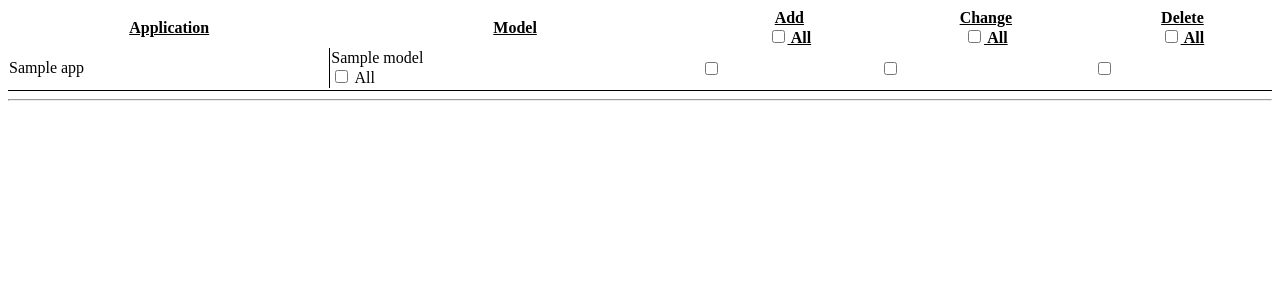
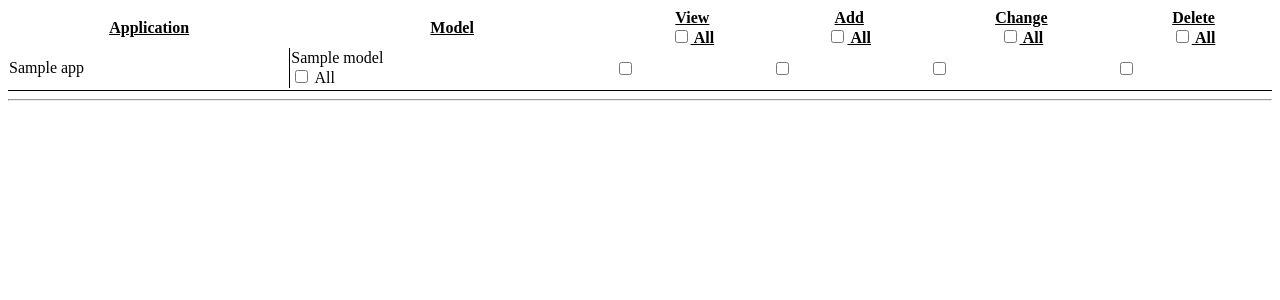
Before and after one commit to RamezIssac/django-tabular-permissions, a Django app: template tabular_permissions/templates/tabular_permissions/admin/tabular_permissions.html in a window 1280 px wide. Shown: the top 300 px of the page. Run offline with Django 3.2, Linux system fonts and the light colour scheme; the template is opened without the code that fills it: most values are stand-ins (such as "Sample title", 1, 10 or a date in 2020).

Commit message:
Add support of the view permissions from Django 2.1

```diff
--- a/tabular_permissions/static/tabular_permissions/tabular_permissions.js
+++ b/tabular_permissions/static/tabular_permissions/tabular_permissions.js
@@ -1,6 +1,12 @@
     (function($){
         $(document).ready(function () {
         $(".related-widget-wrapper:has(table)").addClass('related-widget-wrapper-user-permissions');
+        $('#perm_view_select_all').on('change', function () {
+            var state = $(this).prop('checked');
+            $('#tabular_permissions').find('tr td.view').find('input').each(function (i, e) {
+                $(e).prop('checked', state)
+            })
+        });
         $('#perm_add_select_all').on('change', function () {
             var state = $(this).prop('checked');
             $('#tabular_permissions').find('tr td.add').find('input').each(function (i, e) {
--- a/tabular_permissions/templates/tabular_permissions/admin/tabular_permissions.html
+++ b/tabular_permissions/templates/tabular_permissions/admin/tabular_permissions.html
@@ -6,6 +6,14 @@
     <tr>
         <th> {% trans 'application'|capfirst %}</th>
         <th>{% trans 'model'|capfirst %}</th>
+        <th>
+            {% trans 'View' %}
+            <div>
+                <input type="checkbox" class="checkbox select-all view"
+                       id="perm_view_select_all">
+                {% trans 'All' %}
+            </div>
+        </th>
         <th>
             {% trans 'Add' %}
             <div>
@@ -58,6 +66,19 @@
                         {% trans 'All' %}
                         {#                        </label>#}
                     </div>
+                </td>
+                <td class="view">
+                    {% if model.view_perm_id %}
+                        <div class="input">
+                            <label>
+                                <input type="checkbox" class="checkbox view model-{{ model.model_name }}"
+                                       id="id_{{ model.view_perm_name }}" data-perm-id="{{ model.view_perm_id }}"
+                                        {% if model.view_perm_id in user_permissions %}
+                                       checked="checked"
+                                        {% endif %}>
+                            </label>
+                        </div>
+                    {% endif %}
                 </td>
                 <td class="add">
                     {% if model.add_perm_id %}
@@ -119,7 +140,7 @@
         {% endfor %}
         {% if app.models %}
             <tr>
-                <td colspan="{% if custom_permissions_available%}6{% else %}5{% endif %}" class="user-permissions-app-separator"></td>
+                <td colspan="{% if custom_permissions_available%}7{% else %}6{% endif %}" class="user-permissions-app-separator"></td>
             </tr>
         {% endif %}
 
```
Also changed, not shown: tabular_permissions/widgets.py (+7 -3 lines), 1 other file.
